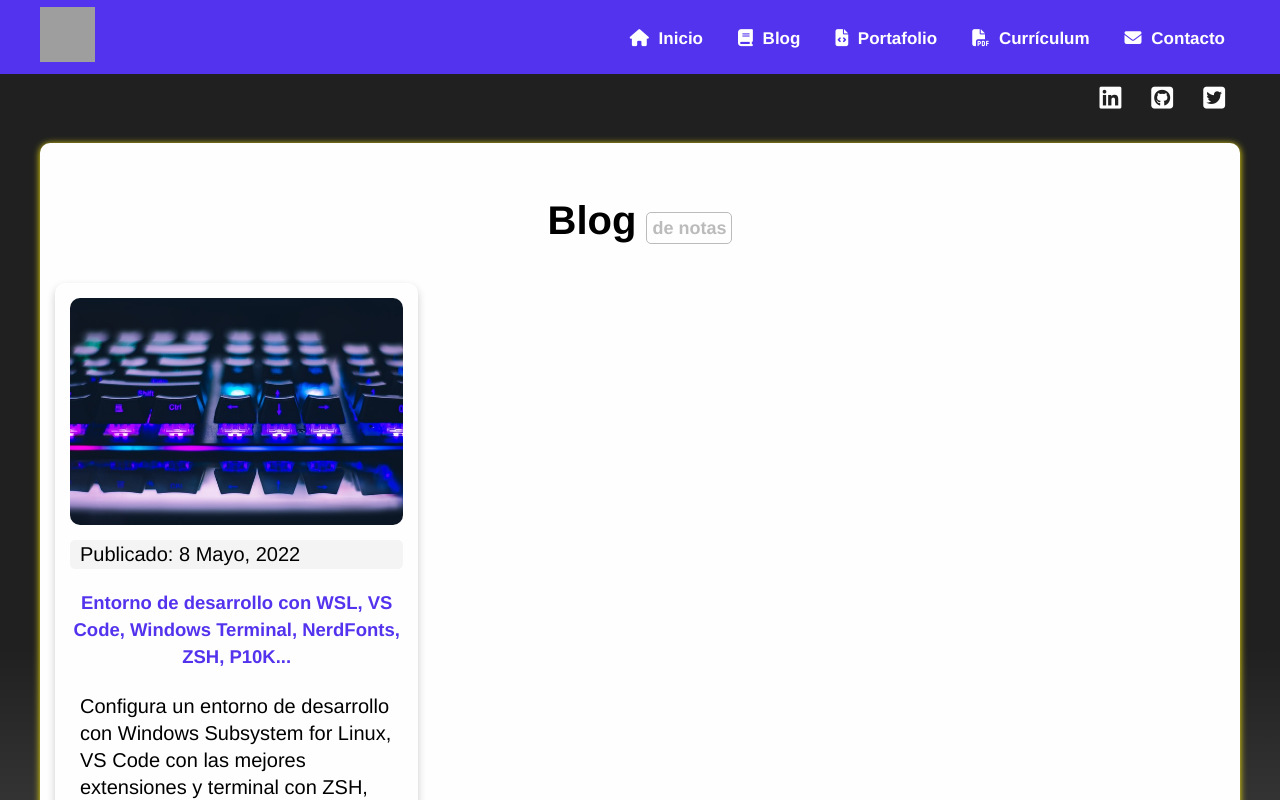
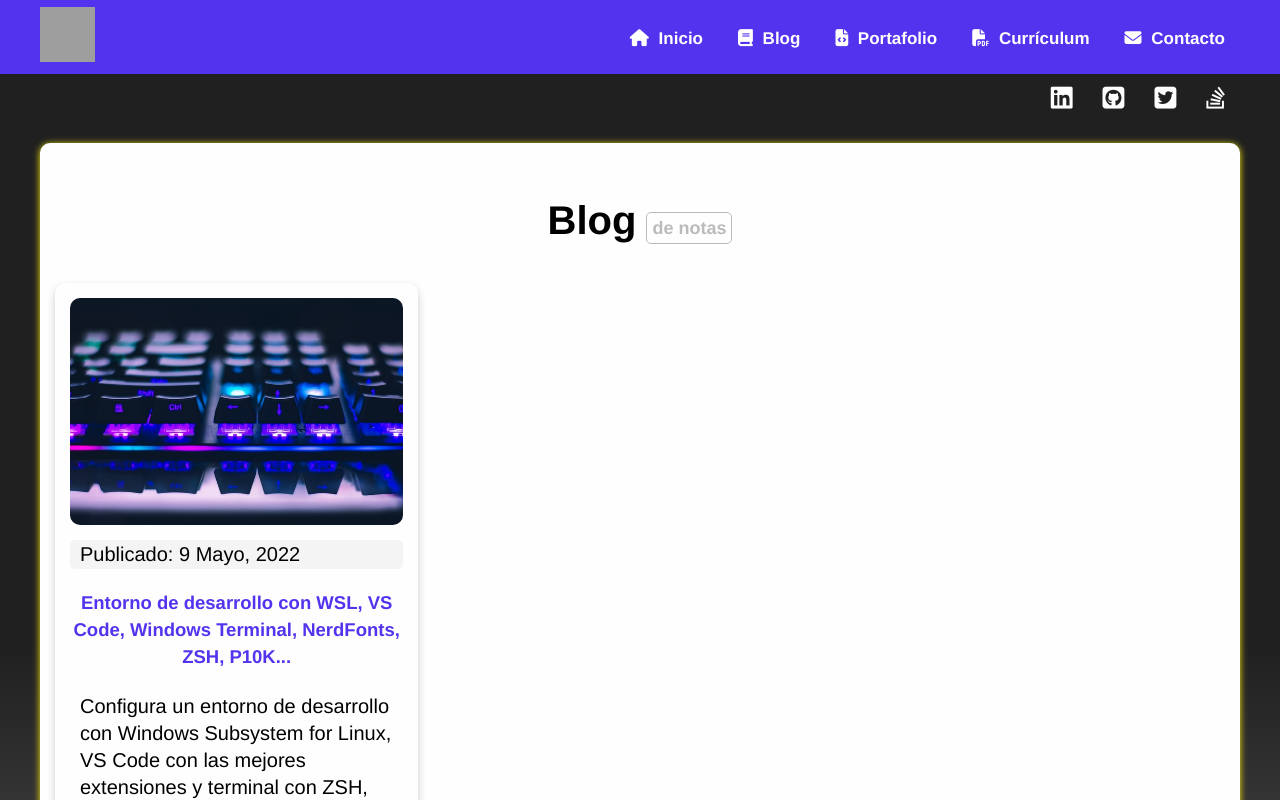
Before and after one commit to luishcr/blog, a Next.js app: page / in a window 1280 px wide. Shown: the top 800 px of the page. Built offline with nearby package versions, Linux system fonts and the light colour scheme; grey boxes are pictures that could not be loaded.

Commit message:
update header

```diff
--- a/articles/articulo-1.md
+++ b/articles/articulo-1.md
@@ -1,6 +1,6 @@
 ---
 title: "Entorno de desarrollo con WSL, VS Code, Windows Terminal, NerdFonts, ZSH, P10K..."
-date: "8 Mayo, 2022"
+date: "9 Mayo, 2022"
 excerpt: "Configura un entorno de desarrollo con Windows Subsystem for Linux, VS Code con las mejores extensiones y terminal con ZSH, NerdFonts, Powerlevel 10k y otras utilidades."
 cover_image: "/images/articles/1/img1.jpg"
 ---
--- a/components/Header/Header.js
+++ b/components/Header/Header.js
@@ -113,6 +113,15 @@ export default function Header() {
               <i className="fab fa-twitter-square"> </i>
             </a>
           </li>
+          <li className={styles.navSocial__item}>
+            <a
+              href="https://stackoverflow.com/users/15593896/luishcr"
+              target="_blank"
+              rel="noreferrer"
+            >
+              <i class="fab fa-stack-overflow"></i>
+            </a>
+          </li>
         </ul>
       </nav>
     </header>
```
